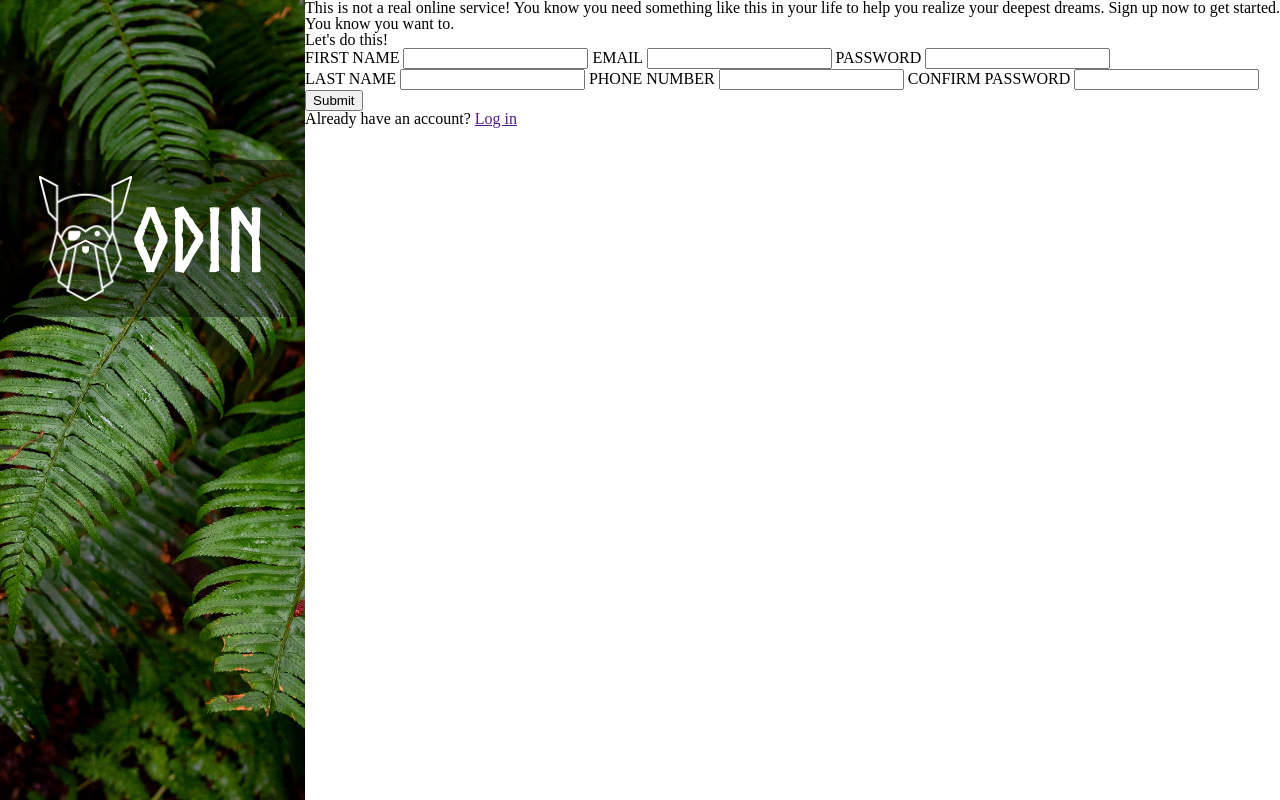
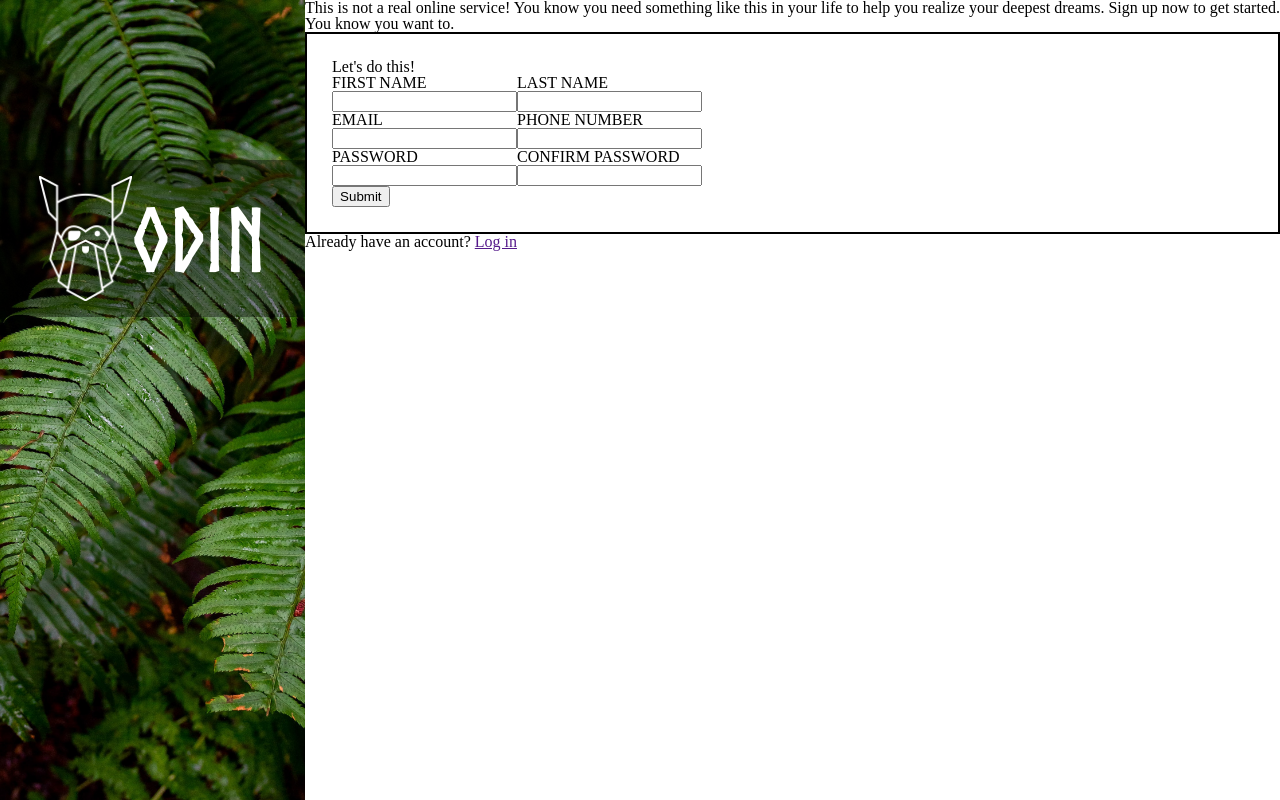
Before and after one commit to wenjebs/signup-form, a plain HTML site: page index.html in a window 1280 px wide. Drawn offline with Linux system fonts and the light colour scheme; files whose address does not match are found by name.

Commit message:
Style label above input

```diff
--- a/styles.css
+++ b/styles.css
@@ -7,7 +7,7 @@
     font-family: "Norse Bold";
     src: url(Norse-Bold.otf);
 }
-
+/*SIDE BANNER*/
 .left-side {
     display: flex;
     justify-content: center;
@@ -38,8 +38,21 @@ h1 {
     color: white;
 }
 
-
-
+/*FORM CONTAINER*/
+.form {
+    border: 2px solid black;
+    padding: 25px;
+}
+.input-container {
+    display: flex;
+}
+.form-row {
+    display: flex;
+    justify-content: flex-start;
+    flex-direction: column;
+    flex-wrap: wrap;
+    align-items: flex-start;
+}
 
 
 
@@ -95,3 +108,8 @@ table {
 	border-collapse: collapse;
 	border-spacing: 0;
 }
+
+li,
+ul {
+    list-style: none;
+}
```
